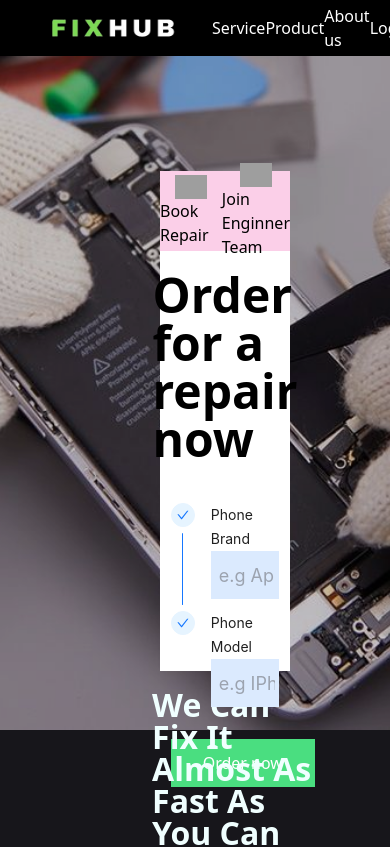
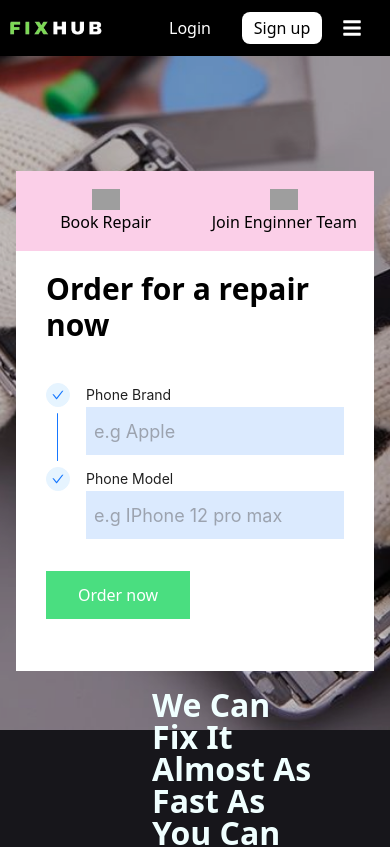
Before and after one commit to iFive-Technology/iFive.app, a React (Vite) app: page / in a window 390 px wide. Shown: the top 847 px of the page. Built offline with nearby package versions, Linux system fonts and the light colour scheme; grey boxes are pictures that could not be loaded.

Commit message:
navbar responsive and hero responsive done

```diff
--- a/src/Components/Hero/Hero.jsx
+++ b/src/Components/Hero/Hero.jsx
@@ -24,10 +24,10 @@ const Hero = () => {
       <>
         <div className=" h-full w-full flex flex-col items-center ">
           <div className="h-64 flex flex-col  items-center ">
-            <h1 className="text-5xl font-bold mt-10 w-10/12 ">
+            <h1 className="md:text-5xl text-3xl font-bold mt-10 md:w-10/12 md:px-0  px-2">
               Get in the Enginner seat and get paid
             </h1>
-            <p className="text-1xl mt-5">
+            <p className="md:text-1xl mt-5 px-2 md:px-0">
               Drive on the platform with the largest network of active riders.
             </p>
           </div>
@@ -53,7 +53,7 @@ const Hero = () => {
   const Customer = (
       <>
         <div className="  w-full flex flex-col items-center ">
-        <div className="text-5xl w-10/12 flex justify-center  font-bold mt-5 text-black">
+        <div className="md:text-5xl text-3xl w-10/12 flex justify-center  font-bold mt-5 text-black">
             <h1>Order for a repair now</h1>
         </div>
 
@@ -101,21 +101,21 @@ const Hero = () => {
       >
         <NavBar />
 
-        <div className="h-full flex items-center">
+        <div className="h-full flex items-center justify-center md:justify-start">
           <>
             {/* small cont inside the hero section */}
-            <div className="bg-white w-4/12 cus-triger ml-40">
+            <div className="bg-white md:w-4/12 w-11/12 cus-triger md:ml-40">
               {/* small nav  start */}
               <div className="w-full flex justify-between  items-center h-20 bg-pink-200">
                 <div
                   className="flex justify-center w-full h-full items-center flex-col customer"
                   onClick={handleSwitch}
                 >
-                  <img src={customer} alt="" className="w-8" />{" "}
+                  <img src={customer} alt="" className="md:w-8 w-7" />{" "}
                   <p>Book Repair</p>
                 </div>
                 <div className="w-full h-full flex justify-center items-center flex-col enginner"  onClick={Enginner}>
-                  <img src={enginner} alt="" className="w-8" />{" "}
+                  <img src={enginner} alt="" className="md:w-8 w-7" />{" "}
                   <p>Join Enginner Team</p>
                 </div>
               </div>
--- a/src/Components/NavBar/NavBar.css
+++ b/src/Components/NavBar/NavBar.css
@@ -1,3 +1,7 @@
 .logo{
     max-width: 200px;
 }
+.mobile-logo{
+max-width: 150px ;
+margin-left: -20px;
+}
--- a/src/Components/NavBar/NavBar.jsx
+++ b/src/Components/NavBar/NavBar.jsx
@@ -1,25 +1,107 @@
-import React from 'react'
+import React, { useState } from 'react'
 import './NavBar.css'
 import logo from '../Assets/logos/fixlogo.png'
+import { FaBars } from 'react-icons/fa'
+import { FiX } from 'react-icons/fi'
+import { DownOutlined } from '@ant-design/icons';
+import { Dropdown, } from 'antd';
+
 const NavBar = () => {
+const [showBar, setShowBar] = useState(false);
+
+const handleNavBar = () =>{
+  setShowBar(!showBar)
+}
+
+  const onClick = ({ key }) => {
+    message.info(`Click on item ${key}`);
+  };
+  const items = [
+    {
+      label: '1st menu item',
+      key: '1',
+    },
+    {
+      label: '2nd menu item',
+      key: '2',
+    },
+    {
+      label: '3rd menu item',
+      key: '3',
+    },
+  ];
+
+
   return (
     <>
+    <div className='hidden md:block '>
 <div className='bg-black h-14 text-white flex items-center px-3 justify-between'>
     <div className=''><img src={logo} alt="" className='logo' /></div>
 
 <div className=' w-4/12 mr-20'>
     <ul className='flex justify-around w-full items-center text-1xl '>
-        <li className='cursor-pointer'>Service</li>
-        <li className='cursor-pointer'>Product</li>
-        <li className='cursor-pointer'>About us</li>
+        <li className='cursor-pointer list-none'>Service</li>
+        <li className='cursor-pointer list-none'> <Dropdown
+    menu={{
+      items,
+      onClick,
+    }}
+  >
+    <a onClick={(e) => e.preventDefault()}>
+
+        Products
+        <DownOutlined className=' ml-1'/>
+
+    </a>
+  </Dropdown></li>
+        <li className='cursor-pointer list-none'>About us</li>
 
         <div className='flex gap-5 items-center '>
-        <li className='cursor-pointer'>Login</li>
-        <li className='bg-white text-black w-20  flex justify-center p-2 rounded-lg cursor-pointer'>Sign up</li>
+        <li className='cursor-pointer list-none'>Login</li>
+        <li className='bg-white text-black w-20 list-none  flex justify-center p-2 rounded-lg cursor-pointer'>Sign up</li>
         </div>
 
     </ul>
 </div>
+</div>
+</div>
+
+
+
+{/* mobile nav bar */}
+<div  className=' relative bg-black h-14 w-full md:hidden p-0 m-0 flex items-center'>
+<div className=' flex items-center h-14'><img src={logo} alt="" className='mobile-logo' /></div>
+
+<div className='flex  items-center w-11/12 gap-5'>
+  <div className='flex gap-3 ml-5'>
+  <li className=' text-white w-20 list-none flex justify-center p-1 rounded-lg cursor-pointer'>Login</li>
+        <li className='bg-white text-black w-20 list-none flex justify-center p-1 rounded-lg cursor-pointer'>Sign up</li>
+  </div>
+    <span className='text-xl text-white'> {showBar ? <FiX onClick={handleNavBar}/> : <FaBars onClick={handleNavBar}/> }</span>
+        </div>
+
+        <div className={showBar ? 'bg-white  w-full h-screen z-10 absolute top-14' : 'hidden'}>
+          <div className='w-full  '>
+            <ul className='text-3xl text-black font-medium ml-10 flex flex-col gap-10 mt-10'>
+            <li className='cursor-pointer list-none'>Service</li>
+        <li className='cursor-pointer list-none'>About us</li>
+        <li className='cursor-pointer list-none'>
+          <Dropdown
+    menu={{
+      items,
+      onClick,
+    }}
+  >
+    <a onClick={(e) => e.preventDefault()}>
+
+        Products
+        <DownOutlined className='text-2xl ml-1'/>
+
+    </a>
+  </Dropdown></li>
+            </ul>
+          </div>
+        </div>
 </div>
     </>
   )
```
